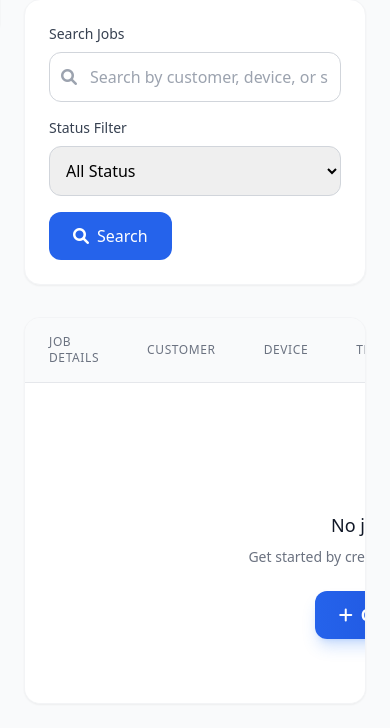
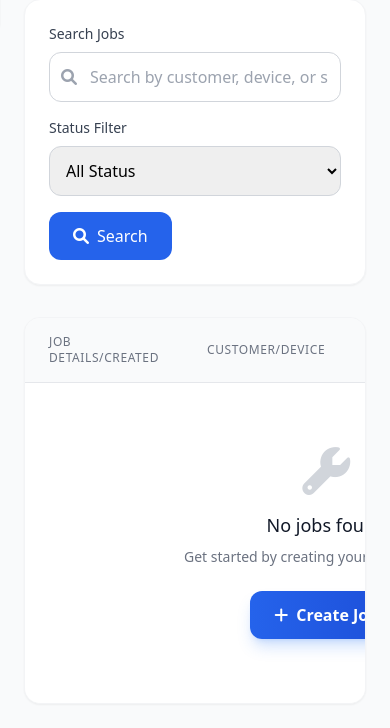
Before and after one commit to w38g0ru/tech-fix-center, a CodeIgniter 4 app: the page made by app/Views/dashboard/jobs/index.php in a window 390 px wide. Shown: the part 818-1546 px from the top of the page. Run offline with PHP 8.4 and a stand-in for CodeIgniter, Linux system fonts and the light colour scheme; the template is opened without the code that fills it, so the values that code supplies are empty; some libraries are stand-ins or nearby versions.

Commit message:
feat: redesign jobs table layout for better organization
- Consolidate table from 7 to 4 columns for improved readability
- Combine related information into logical groups:
  * Job Details/Created: ID, problem, creation date
  * Customer/Device: customer info and device details
  * Technician/Status: assigned tech and job status
  * Actions: view and edit buttons
- Improve mobile responsiveness with fewer columns
- Maintain all essential information while reducing visual clutter
- Update empty state colspan to match new structure

```diff
--- a/app/Views/dashboard/jobs/index.php
+++ b/app/Views/dashboard/jobs/index.php
@@ -116,12 +116,9 @@
         <table class="min-w-full divide-y divide-gray-200">
             <thead class="bg-gray-50">
                 <tr>
-                    <th class="px-6 py-4 text-left text-xs font-medium text-gray-500 uppercase tracking-wider">Job Details</th>
-                    <th class="px-6 py-4 text-left text-xs font-medium text-gray-500 uppercase tracking-wider">Customer</th>
-                    <th class="px-6 py-4 text-left text-xs font-medium text-gray-500 uppercase tracking-wider">Device</th>
-                    <th class="px-6 py-4 text-left text-xs font-medium text-gray-500 uppercase tracking-wider">Technician</th>
-                    <th class="px-6 py-4 text-left text-xs font-medium text-gray-500 uppercase tracking-wider">Status</th>
-                    <th class="px-6 py-4 text-left text-xs font-medium text-gray-500 uppercase tracking-wider">Created</th>
+                    <th class="px-6 py-4 text-left text-xs font-medium text-gray-500 uppercase tracking-wider">Job Details/Created</th>
+                    <th class="px-6 py-4 text-left text-xs font-medium text-gray-500 uppercase tracking-wider">Customer/Device</th>
+                    <th class="px-6 py-4 text-left text-xs font-medium text-gray-500 uppercase tracking-wider">Technician/Status</th>
                     <th class="px-6 py-4 text-left text-xs font-medium text-gray-500 uppercase tracking-wider">Actions</th>
                 </tr>
             </thead>
@@ -129,15 +126,21 @@
                 <?php if (!empty($jobs)): ?>
                     <?php foreach ($jobs as $job): ?>
                         <tr class="hover:bg-gray-50 transition-colors duration-200">
-                            <td class="px-6 py-4 whitespace-nowrap">
+                            <!-- Job Details/Created -->
+                            <td class="px-6 py-4">
                                 <div class="font-medium text-blue-600">
                                     Job #<?= $job['id'] ?>
                                 </div>
                                 <div class="text-xs text-gray-500 mt-1">
                                     <?= esc(substr($job['problem'], 0, 50)) ?><?= strlen($job['problem']) > 50 ? '...' : '' ?>
                                 </div>
+                                <div class="text-xs text-gray-400 mt-1">
+                                    <?= formatNepaliDate($job['created_at'], 'short') ?>
+                                </div>
                             </td>
-                            <td class="px-6 py-4 whitespace-nowrap">
+
+                            <!-- Customer/Device -->
+                            <td class="px-6 py-4">
                                 <div class="font-medium text-gray-900">
                                     <?= esc($job['customer_name'] ?? $job['walk_in_customer_name'] ?? 'N/A') ?>
                                 </div>
@@ -146,21 +149,21 @@
                                         <?= esc($job['walk_in_customer_mobile']) ?>
                                     </div>
                                 <?php endif; ?>
-                            </td>
-                            <td class="px-6 py-4 whitespace-nowrap">
-                                <div class="font-medium text-gray-900">
+                                <div class="text-sm text-gray-700 mt-1">
                                     <?= esc($job['device_name']) ?>
                                 </div>
-                                <div class="text-xs text-gray-500">
-                                    <?= esc($job['serial_number']) ?>
-                                </div>
+                                <?php if (!empty($job['serial_number'])): ?>
+                                    <div class="text-xs text-gray-500">
+                                        SN: <?= esc($job['serial_number']) ?>
+                                    </div>
+                                <?php endif; ?>
                             </td>
-                            <td class="px-6 py-4 whitespace-nowrap">
-                                <div class="font-medium text-gray-900">
+
+                            <!-- Technician/Status -->
+                            <td class="px-6 py-4">
+                                <div class="font-medium text-gray-900 mb-2">
                                     <?= esc($job['technician_name'] ?? 'Unassigned') ?>
                                 </div>
-                            </td>
-                            <td class="px-6 py-4 whitespace-nowrap">
                                 <?php
                                 $statusClasses = [
                                     'Completed' => 'bg-green-100 text-green-800',
@@ -176,10 +179,9 @@
                                     <?= esc($job['status']) ?>
                                 </span>
                             </td>
-                            <td class="px-6 py-4 whitespace-nowrap text-sm text-gray-500">
-                                <?= formatNepaliDate($job['created_at'], 'short') ?>e
-                            </td>
-                            <td class="px-6 py-4 whitespace-nowrap text-right text-sm font-medium">
+
+                            <!-- Actions -->
+                            <td class="px-6 py-4 text-right">
                                 <div class="flex items-center justify-end space-x-2">
                                     <a href="<?= base_url('dashboard/jobs/view/' . $job['id']) ?>"
                                        class="text-blue-600 hover:text-blue-900 p-2 rounded-lg hover:bg-blue-50 transition-colors duration-200"
@@ -197,7 +199,7 @@
                     <?php endforeach; ?>
                 <?php else: ?>
                     <tr>
-                        <td colspan="7" class="px-6 py-16 text-center">
+                        <td colspan="4" class="px-6 py-16 text-center">
                             <div class="text-gray-500">
                                 <i class="fas fa-wrench text-5xl mb-4 text-gray-300"></i>
                                 <p class="text-lg font-medium mb-2 text-gray-900">No jobs found</p>
```
